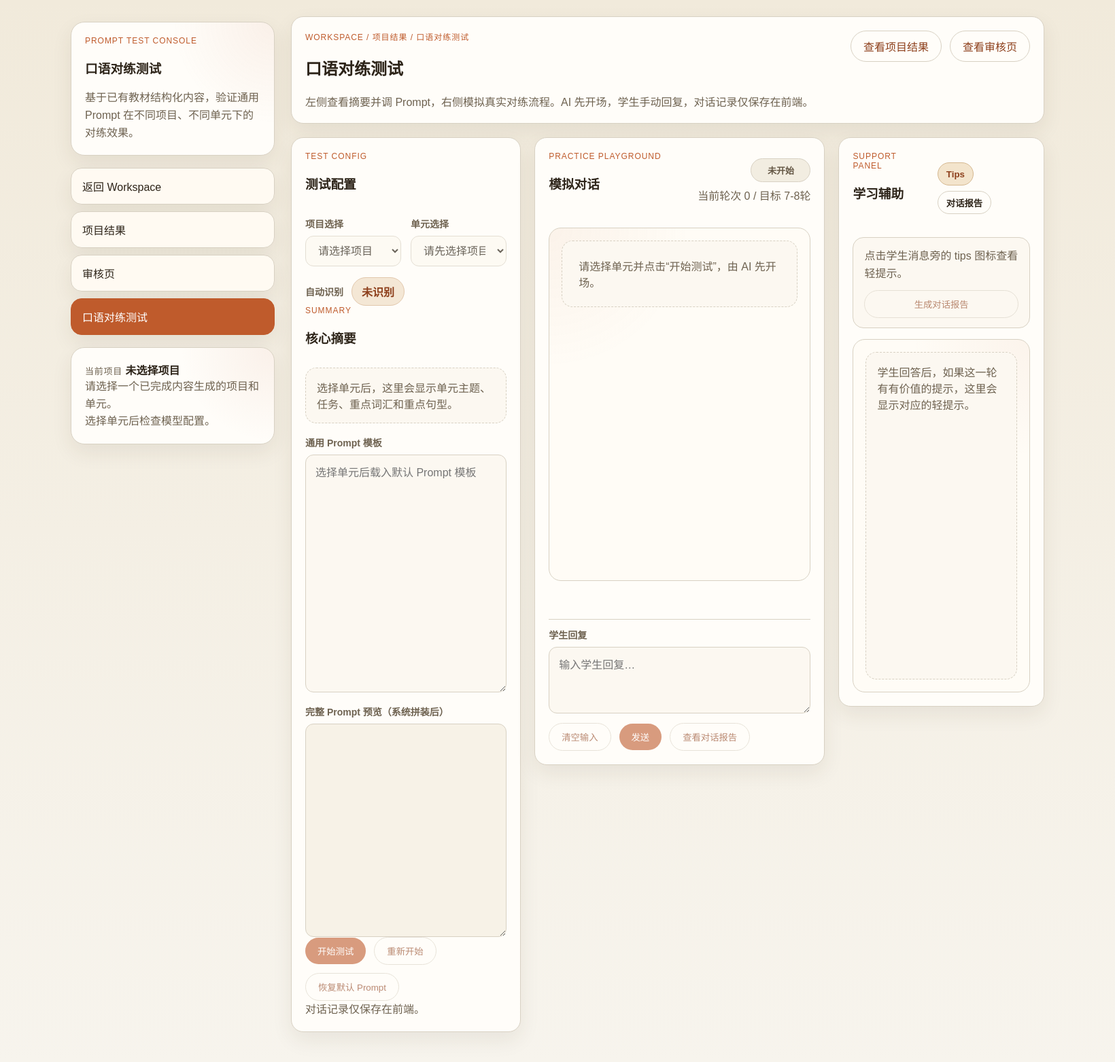
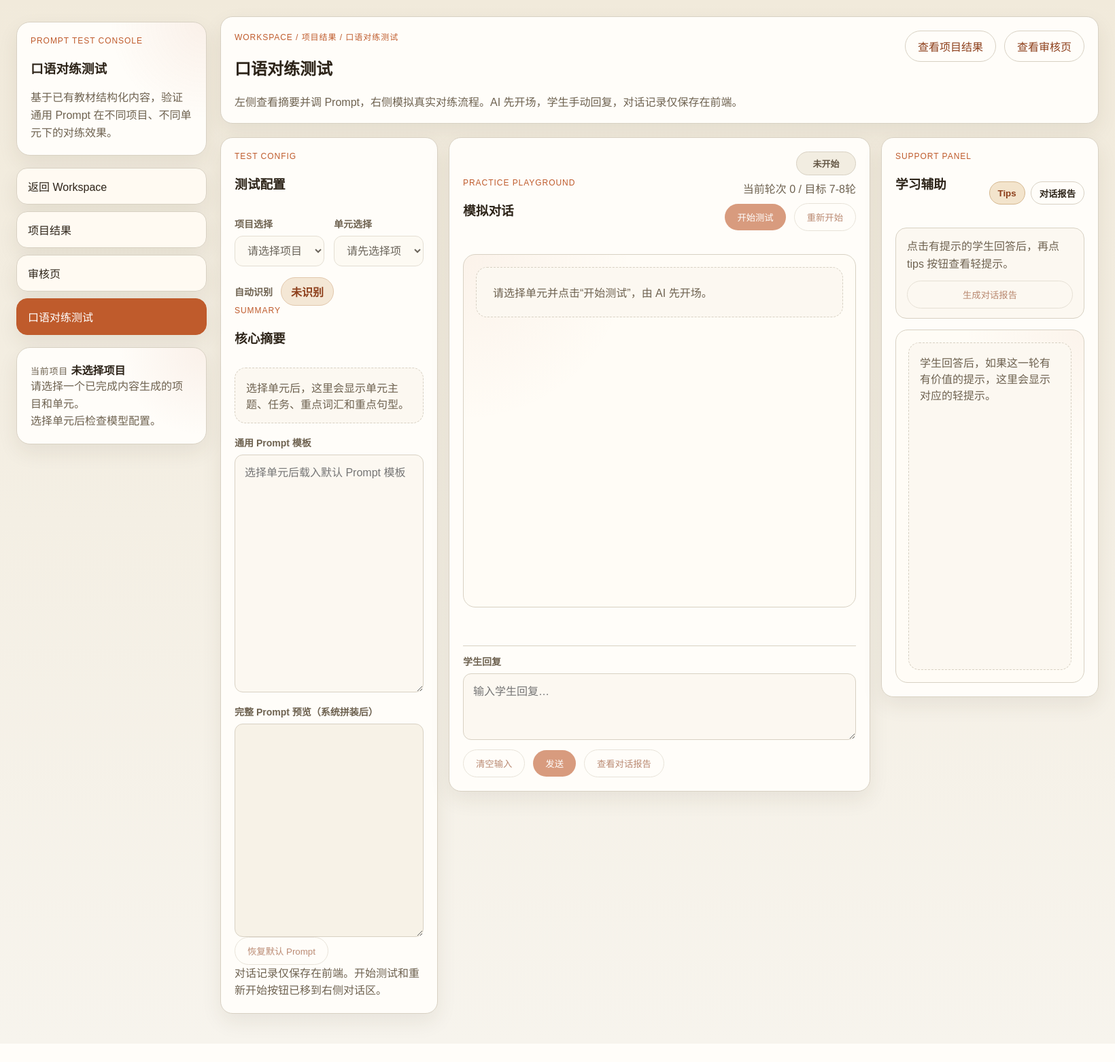
Before and after one commit to CHENYIXUAN-ZOE/YINGYUJIAOCAI, a FastAPI app: page /practice in a window 1640 px wide. Shown: the whole page at 68% size. After the commit the page ends 1533 px from the top, so only its background shows below. Run offline with FastAPI, Linux system fonts and the light colour scheme; some libraries are stand-ins or nearby versions.

Commit message:
Polish practice tips and layout flow

```diff
--- a/app/web/static/app.css
+++ b/app/web/static/app.css
@@ -743,7 +743,12 @@ textarea {
 }
 
 .practice-page {
-  max-width: 1480px;
+  max-width: 1720px;
+}
+
+.workspace-page.practice-page {
+  grid-template-columns: 280px minmax(0, 1fr);
+  gap: 20px;
 }
 
 .practice-header {
@@ -756,8 +761,8 @@ textarea {
 
 .practice-shell {
   display: grid;
-  grid-template-columns: minmax(320px, 0.95fr) minmax(0, 1.2fr) minmax(280px, 0.85fr);
-  gap: 20px;
+  grid-template-columns: minmax(320px, 0.9fr) minmax(620px, 1.45fr) minmax(320px, 0.95fr);
+  gap: 16px;
   align-items: start;
 }
 
@@ -859,6 +864,14 @@ textarea {
   gap: 8px;
 }
 
+.practice-session-actions {
+  justify-content: flex-end;
+}
+
+.practice-config-actions {
+  justify-content: flex-start;
+}
+
 .practice-chat-shell {
   min-height: 520px;
   max-height: 720px;
@@ -907,6 +920,21 @@ textarea {
   justify-self: end;
   background: #f3f6ef;
   border-color: #cdddc7;
+}
+
+.practice-bubble.has-tip {
+  cursor: pointer;
+  transition: border-color 0.18s ease, box-shadow 0.18s ease, transform 0.18s ease;
+}
+
+.practice-bubble.has-tip:hover {
+  border-color: #c9ab84;
+  box-shadow: 0 10px 22px rgba(70, 56, 31, 0.08);
+}
+
+.practice-bubble.is-tip-action-visible {
+  border-color: #c88e53;
+  box-shadow: 0 12px 24px rgba(140, 94, 34, 0.12);
 }
 
 .practice-bubble-role {
@@ -1103,6 +1131,10 @@ textarea {
     position: static;
   }
 
+  .practice-session-meta {
+    justify-items: start;
+  }
+
   .info-grid,
   .item-grid,
   .review-grid {
--- a/app/web/static/practice.js
+++ b/app/web/static/practice.js
@@ -27,6 +27,7 @@ const practiceState = {
   },
   support: {
     activeTab: "tips",
+    revealedTipMessageId: "",
     selectedTipMessageId: "",
     report: null,
     loadingReport: false,
@@ -200,12 +201,18 @@ function renderPracticeMessages() {
         .map((message) => {
           const hasTip = message.role === "user" && message.turnTip?.has_tip;
           const isSelectedTip = hasTip && practiceState.support.selectedTipMessageId === message.id;
+          const isTipActionVisible =
+            hasTip &&
+            (practiceState.support.revealedTipMessageId === message.id || practiceState.support.selectedTipMessageId === message.id);
           return `
-            <article class="practice-bubble practice-bubble-${escapeHtml(message.role)}">
+            <article
+              class="practice-bubble practice-bubble-${escapeHtml(message.role)}${hasTip ? " has-tip" : ""}${isTipActionVisible ? " is-tip-action-visible" : ""}"
+              ${hasTip ? `data-tip-toggle-id="${escapeHtml(message.id)}" title="点击后显示 tips 按钮"` : ""}
+            >
               <div class="practice-bubble-head">
                 <span class="practice-bubble-role">${message.role === "assistant" ? "AI Teacher" : "Student"}</span>
                 ${
-                  hasTip
+                  isTipActionVisible
                     ? `<button
                         type="button"
                         class="practice-tip-button${isSelectedTip ? " is-active" : ""}"
@@ -427,10 +434,13 @@ function renderPracticePage() {
     insightShell.innerHTML = renderPracticeInsightPanel();
   }
   if (insightCaption) {
-    insightCaption.textContent =
-      practiceState.support.activeTab === "report"
-        ? "对话结束后，可在这里查看本次练习的总结与后续建议。"
-        : "点击学生消息旁的 tips 图标查看轻提示。";
+    if (practiceState.support.activeTab === "report") {
+      insightCaption.textContent = "对话结束后，可在这里查看本次练习的总结与后续建议。";
+    } else if (practiceState.support.selectedTipMessageId) {
+      insightCaption.textContent = "当前正在查看这条学生回答对应的轻提示。";
+    } else {
+      insightCaption.textContent = "点击有提示的学生回答后，再点 tips 按钮查看轻提示。";
+    }
   }
   if (tipTabButton) {
     tipTabButton.classList.toggle("is-active", practiceState.support.activeTab === "tips");
@@ -496,6 +506,7 @@ function renderPracticePage() {
 function resetPracticeSupport() {
   practiceState.support = {
     activeTab: "tips",
+    revealedTipMessageId: "",
     selectedTipMessageId: "",
     report: null,
     loadingReport: false,
@@ -665,9 +676,8 @@ async function sendPracticeStudentMessage() {
     practiceState.chat.input = "";
     practiceState.chat.roundCount = response.round_count || practiceState.chat.roundCount + 1;
     practiceState.chat.statusHint = response.status_hint || "";
-    if (response.turn_tip?.has_tip) {
-      practiceState.support.activeTab = "tips";
-      practiceState.support.selectedTipMessageId = userMessage.id;
+    if (response.turn_tip?.has_tip && practiceState.support.revealedTipMessageId === userMessage.id) {
+      practiceState.support.selectedTipMessageId = "";
     }
     practiceState.support.report = null;
     setPracticeFeedback("");
@@ -778,11 +788,24 @@ function bindPracticeEvents() {
 
   document.getElementById("practice-chat-shell")?.addEventListener("click", (event) => {
     const button = event.target.closest("[data-tip-message-id]");
-    if (!button) {
+    if (button) {
+      practiceState.support.activeTab = "tips";
+      practiceState.support.revealedTipMessageId = button.dataset.tipMessageId || "";
+      practiceState.support.selectedTipMessageId = button.dataset.tipMessageId || "";
+      renderPracticePage();
       return;
     }
+    const bubble = event.target.closest("[data-tip-toggle-id]");
+    if (!bubble) {
+      return;
+    }
+    const messageId = bubble.dataset.tipToggleId || "";
     practiceState.support.activeTab = "tips";
-    practiceState.support.selectedTipMessageId = button.dataset.tipMessageId || "";
+    practiceState.support.revealedTipMessageId =
+      practiceState.support.revealedTipMessageId === messageId ? "" : messageId;
+    if (practiceState.support.selectedTipMessageId && practiceState.support.selectedTipMessageId !== messageId) {
+      practiceState.support.selectedTipMessageId = "";
+    }
     renderPracticePage();
   });
 
--- a/app/web/templates/practice.html
+++ b/app/web/templates/practice.html
@@ -4,7 +4,7 @@
     <meta charset="utf-8">
     <meta name="viewport" content="width=device-width, initial-scale=1">
     <title>口语对练测试</title>
-    <link rel="stylesheet" href="/static/app.css?v=20260424c">
+    <link rel="stylesheet" href="/static/app.css?v=20260424d">
   </head>
   <body>
     <main class="workspace-page practice-page">
@@ -97,12 +97,10 @@
                 <textarea id="practice-final-prompt" class="practice-textarea practice-preview" rows="16" readonly></textarea>
               </label>
 
-              <div class="action-row">
-                <button type="button" id="practice-start-button">开始测试</button>
-                <button type="button" class="secondary" id="practice-reset-chat-button">重新开始</button>
+              <div class="action-row practice-config-actions">
                 <button type="button" class="secondary" id="practice-restore-prompt-button">恢复默认 Prompt</button>
               </div>
-              <p class="meta-text">对话记录仅保存在前端。</p>
+              <p class="meta-text">对话记录仅保存在前端。开始测试和重新开始按钮已移到右侧对话区。</p>
             </section>
           </div>
 
@@ -116,6 +114,10 @@
                 <div class="practice-session-meta">
                   <span id="practice-session-status" class="status-pill review-pending">未开始</span>
                   <span id="practice-round-label" class="meta-text">当前轮次 0 / 目标 7-8轮</span>
+                  <div class="practice-session-actions action-row">
+                    <button type="button" id="practice-start-button">开始测试</button>
+                    <button type="button" class="secondary" id="practice-reset-chat-button">重新开始</button>
+                  </div>
                 </div>
               </div>
 
@@ -174,6 +176,6 @@
       };
     </script>
     <script src="/static/app.js?v=20260424b"></script>
-    <script src="/static/practice.js?v=20260424c"></script>
+    <script src="/static/practice.js?v=20260424d"></script>
   </body>
 </html>
```
